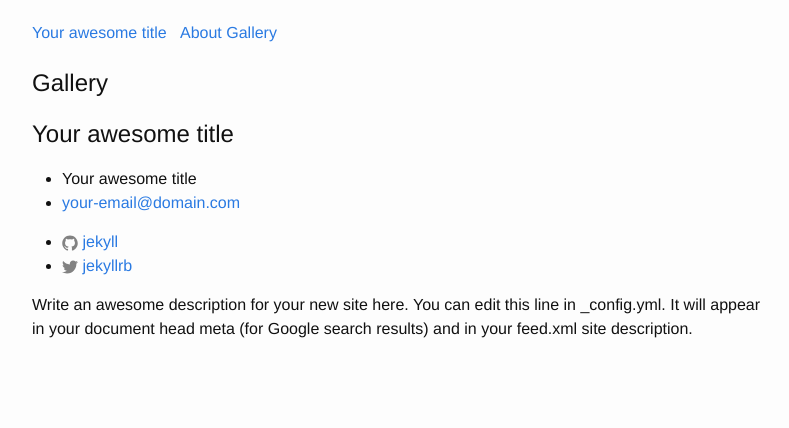
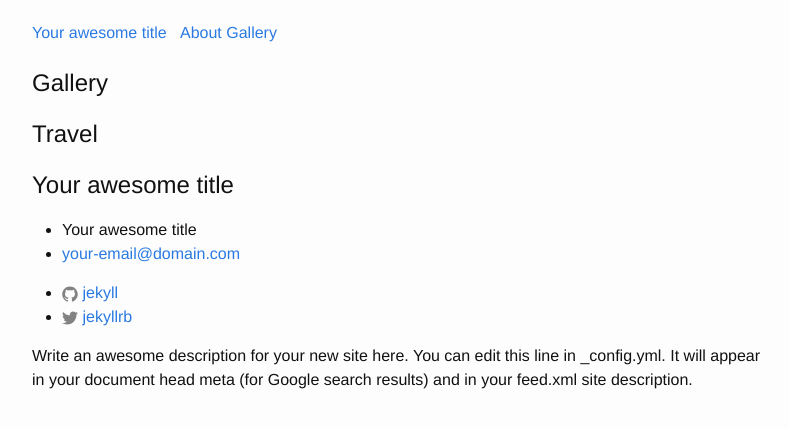
Before and after one commit to jaserader/testSite, a Jekyll site: the page built from gallery.markdown, in a window 1280 px wide. Shown: the top 428 px of the page, without its empty margins (238-1027 px from the left). Built offline with Jekyll 4.4.1, drawn with Linux system fonts in a browser that asks for light colours; our own code applies the rules of GitHub Pages for plain Markdown files.

Commit message:
Updated Gallery

```diff
--- a/gallery.markdown
+++ b/gallery.markdown
@@ -9,3 +9,5 @@ Image:
 - "/uploads/Hang-Camera-Strap-02.jpg"
 - "/uploads/Alli%20Logo.png"
 ---
+
+# Travel
```
